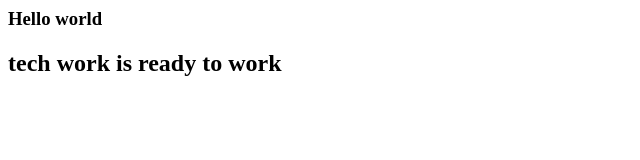
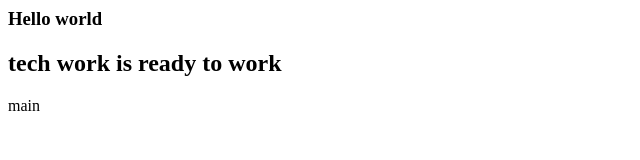
Before and after one commit to techoneknow/localrepo, a plain HTML site: page index.html in a window 1280 px wide. Shown: the full height of the page, 0-640 px from the left. Drawn offline with Linux system fonts and the light colour scheme.

Commit message:
change main

```diff
--- a/index.html
+++ b/index.html
@@ -1,2 +1,3 @@
 <h3>Hello world</h3>
 <h2> tech work is ready to work</h2>
+<p>main</p>
```
